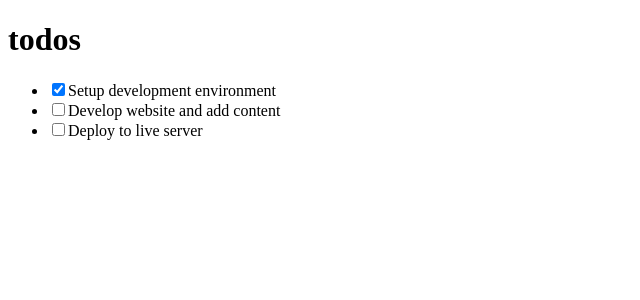
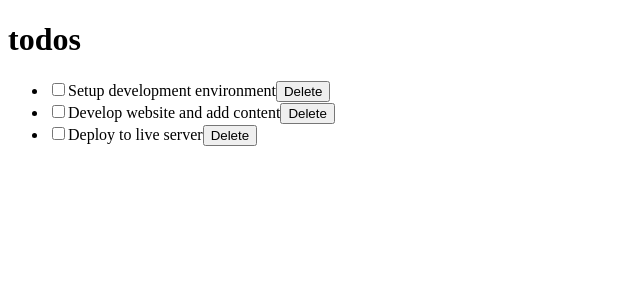
Before and after one commit to cvalencia1991/To-Do-list-React, a React (Create React App) app: page / in a window 1280 px wide. Shown: the top 300 px of the page, without its empty margins (0-640 px from the left). Built offline with nearby package versions, Linux system fonts and the light colour scheme.

Commit message:
Add Delete Button

```diff
--- a/src/components/TodoContainer.js
+++ b/src/components/TodoContainer.js
@@ -25,7 +25,7 @@
           {
             id: 1,
             title: "Setup development environment",
-            completed: true
+            completed: false
           },
           {
             id: 2,
@@ -39,11 +39,19 @@
           }
         ]
        };
+
+       delTodo = id => {
+        console.log("deleted", id);
+      };
   render() {
     return (
         <div>
-            <Header />
-        <TodoList todos={this.state.todos} handleChangeProps={this.handleChange} />
+        <Header />
+        <TodoList
+        todos={this.state.todos}
+        handleChangeProps={this.handleChange}
+        deleteTodoProps={this.delTodo}
+        />
       </div>
     )
   }
--- a/src/components/TodoItem.js
+++ b/src/components/TodoItem.js
@@ -8,6 +8,7 @@
                     type="checkbox"
                     checked={this.props.todo.completed}
                     onChange={() => this.props.handleChangeProps(this.props.todo.id)}/>{this.props.todo.title}
+                    <button onClick={() => this.props.deleteTodoProps(this.props.todo.id)}>Delete</button>
                 </li>
             }
 
--- a/src/components/Todoslist.js
+++ b/src/components/Todoslist.js
@@ -10,7 +10,9 @@
            <TodoItem
            key={todo.id}
            todo={todo}
-           handleChangeProps={this.props.handleChangeProps}/>
+           handleChangeProps={this.props.handleChangeProps}
+           deleteTodoProps={this.props.deleteTodoProps}
+           />
           ))}
         </ul>
       )
```
